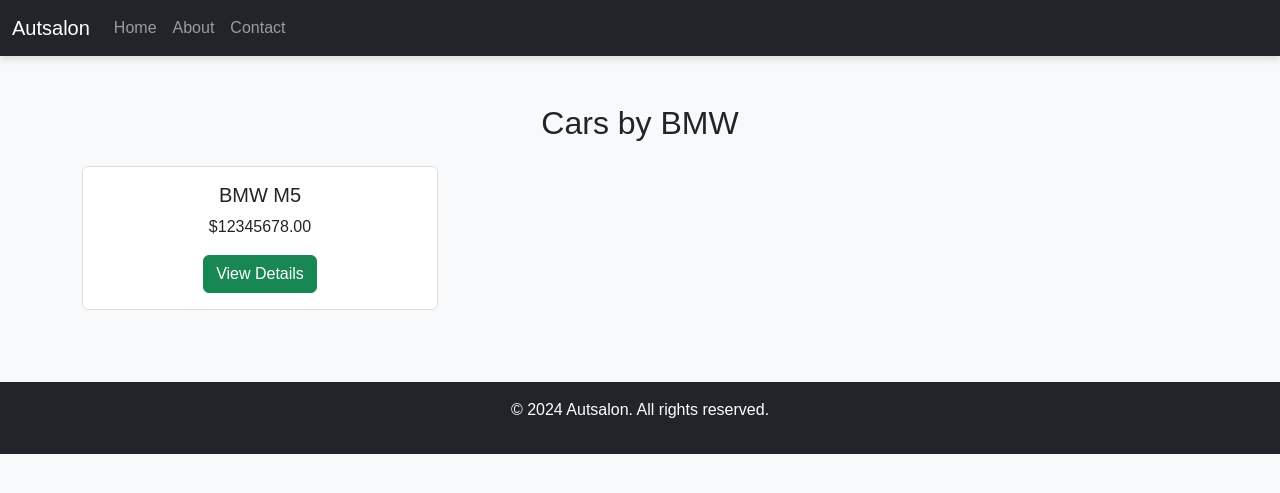
After one commit to DarkSideuz/autosalon_django, a Django app: page /brand/1/ in a window 1280 px wide. The commit adds this page. Shown: the top 493 px of the page. Run offline with Django 5.2, Linux system fonts and the light colour scheme; data comes from the database, SQL or seed files in the repository.

Commit message:
full code

```diff
--- a/autosalon/settings.py
+++ b/autosalon/settings.py
@@ -120,9 +120,7 @@
 
 STATIC_URL = 'static/'
 
-# Media settings
-MEDIA_URL = '/media/'
-MEDIA_ROOT = BASE_DIR / 'media'
+STATICFILES_DIRS = [BASE_DIR / "static"]
 
 
 # Default primary key field type
--- a/autosalon/urls.py
+++ b/autosalon/urls.py
@@ -23,4 +23,4 @@
 urlpatterns = [
     path('admin/', admin.site.urls),
     path('', include('main.urls')),
-] + static(settings.MEDIA_URL, document_root=settings.MEDIA_ROOT)
+]
--- a/main/models.py
+++ b/main/models.py
@@ -2,18 +2,20 @@
 
 # Create your models here.
 
+# models.py
 class Brand(models.Model):
-    name = models.CharField(max_length=50)
+    name = models.CharField(max_length=100)
+    country = models.CharField(max_length=100, default="Unknown")
+
 
     def __str__(self):
         return self.name
 
 class Car(models.Model):
-    brand = models.ForeignKey(Brand, on_delete=models.CASCADE, related_name='cars')
-    name = models.CharField(max_length=50)
+    name = models.CharField(max_length=100)
     price = models.DecimalField(max_digits=10, decimal_places=2)
     description = models.TextField()
-    image = models.ImageField(upload_to='images/')
+    brand = models.ForeignKey(Brand, on_delete=models.CASCADE, related_name='cars')
 
     def __str__(self):
         return self.name
--- a/main/urls.py
+++ b/main/urls.py
@@ -1,6 +1,11 @@
+from django.urls import path
+from . import views
+
 from django.urls import path
 from . import views
 
 urlpatterns = [
     path('', views.home, name='home'),
+    path('brand/<int:brand_id>/', views.brand_cars, name='brand'),
+    path('car/<int:car_id>/', views.car_detail, name='car'),
 ]
--- a/main/views.py
+++ b/main/views.py
@@ -4,6 +4,22 @@
 from .models import Brand, Car
 
 def home(request):
-    brands = Brand.objects.all()  # Fetch all brand data
-    cars = Car.objects.all()  # Fetch all car data
+    brands = Brand.objects.all()
+    cars = Car.objects.all()
     return render(request, 'home.html', {'brands': brands, 'cars': cars})
+
+def brand_cars(request, brand_id):
+    try:
+        brand = Brand.objects.get(id=brand_id)
+        cars = brand.cars.all()
+    except Brand.DoesNotExist:
+        brand = None
+        cars = []
+    return render(request, 'brand.html', {'brand': brand, 'cars': cars})
+
+def car_detail(request, car_id):
+    try:
+        car = Car.objects.get(id=car_id)
+    except Car.DoesNotExist:
+        car = None
+    return render(request, 'car.html', {'car': car})
--- /dev/null
+++ b/static/css/style.css
@@ -0,0 +1,34 @@
+/* Global styles */
+body {
+    font-family: Arial, sans-serif;
+    background-color: #f8f9fa;
+    margin: 0;
+    padding: 0;
+}
+
+.navbar {
+    box-shadow: 0px 4px 6px rgba(0, 0, 0, 0.1);
+}
+
+header {
+    background-image: url('/static/images/header-bg.jpg');
+    background-size: cover;
+    background-position: center;
+    color: white;
+    text-shadow: 2px 2px 4px rgba(0, 0, 0, 0.8);
+}
+
+.card {
+    border: 1px solid #ddd;
+    transition: transform 0.3s, box-shadow 0.3s;
+}
+
+.card:hover {
+    transform: translateY(-5px);
+    box-shadow: 0 4px 10px rgba(0, 0, 0, 0.2);
+}
+
+footer {
+    background-color: #343a40;
+    color: #fff;
+}
--- /dev/null
+++ b/static/js/script.js
@@ -0,0 +1,19 @@
+// Navbar shrink on scroll
+window.addEventListener("scroll", function () {
+    const navbar = document.querySelector(".navbar");
+    if (window.scrollY > 50) {
+        navbar.classList.add("navbar-shrink");
+    } else {
+        navbar.classList.remove("navbar-shrink");
+    }
+});
+
+// Smooth scrolling for internal links
+document.querySelectorAll('a[href^="#"]').forEach(anchor => {
+    anchor.addEventListener("click", function (e) {
+        e.preventDefault();
+        document.querySelector(this.getAttribute("href")).scrollIntoView({
+            behavior: "smooth"
+        });
+    });
+});
--- /dev/null
+++ b/templates/base.html
@@ -0,0 +1,56 @@
+{% load static %}
+<!DOCTYPE html>
+<html lang="en">
+<head>
+    <meta charset="UTF-8">
+    <meta name="viewport" content="width=device-width, initial-scale=1.0">
+    <title>Autsalon</title>
+
+    <!-- Bootstrap CSS -->
+    <link href="https://cdn.jsdelivr.net/npm/bootstrap@5.3.0-alpha3/dist/css/bootstrap.min.css" rel="stylesheet">
+
+    <!-- Custom CSS -->
+    <link href="{% static 'css/style.css' %}" rel="stylesheet">
+</head>
+<body>
+    <!-- Navbar -->
+    <nav class="navbar navbar-expand-lg navbar-dark bg-dark">
+        <div class="container-fluid">
+            <a class="navbar-brand" href="{% url 'home' %}">Autsalon</a>
+            <button class="navbar-toggler" type="button" data-bs-toggle="collapse" data-bs-target="#navbarNav" aria-controls="navbarNav" aria-expanded="false" aria-label="Toggle navigation">
+                <span class="navbar-toggler-icon"></span>
+            </button>
+            <div class="collapse navbar-collapse" id="navbarNav">
+                <ul class="navbar-nav">
+                    <li class="nav-item">
+                        <a class="nav-link" href="{% url 'home' %}">Home</a>
+                    </li>
+                    <li class="nav-item">
+                        <a class="nav-link" href="#">About</a>
+                    </li>
+                    <li class="nav-item">
+                        <a class="nav-link" href="#">Contact</a>
+                    </li>
+                </ul>
+            </div>
+        </div>
+    </nav>
+
+    <!-- Main Content -->
+    <main class="container my-5">
+        {% block content %}
+        {% endblock %}
+    </main>
+
+    <!-- Footer -->
+    <footer class="bg-dark text-white text-center py-3 mt-auto">
+        <p>&copy; 2024 Autsalon. All rights reserved.</p>
+    </footer>
+
+    <!-- Bootstrap JS -->
+    <script src="https://cdn.jsdelivr.net/npm/bootstrap@5.3.0-alpha3/dist/js/bootstrap.bundle.min.js"></script>
+
+    <!-- Custom JS -->
+    <script src="{% static 'js/script.js' %}"></script>
+</body>
+</html>
--- /dev/null
+++ b/templates/brand.html
@@ -0,0 +1,22 @@
+{% extends 'base.html' %}
+
+{% block content %}
+<h2 class="text-center mb-4">Cars by {{ brand.name }}</h2>
+<div class="row">
+    {% if cars %}
+        {% for car in cars %}
+        <div class="col-md-4 mb-4">
+            <div class="card">
+                <div class="card-body text-center">
+                    <h5 class="card-title">{{ car.name }}</h5>
+                    <p class="card-text">${{ car.price }}</p>
+                    <a href="{% url 'car' car.id %}" class="btn btn-success">View Details</a>
+                </div>
+            </div>
+        </div>
+        {% endfor %}
+    {% else %}
+        <p>No cars available for this brand.</p>
+    {% endif %}
+</div>
+{% endblock %}
```
Also changed, not shown: main/admin.py (+7 -2 lines), templates/car.html (added, +13 -0 lines), templates/home.html (+21 -163 lines), db.sqlite3, main/migrations/0003_remove_car_image_brand_country_alter_brand_name_and_more.py (added), media/images/19._Самолеты.jpg (deleted).
